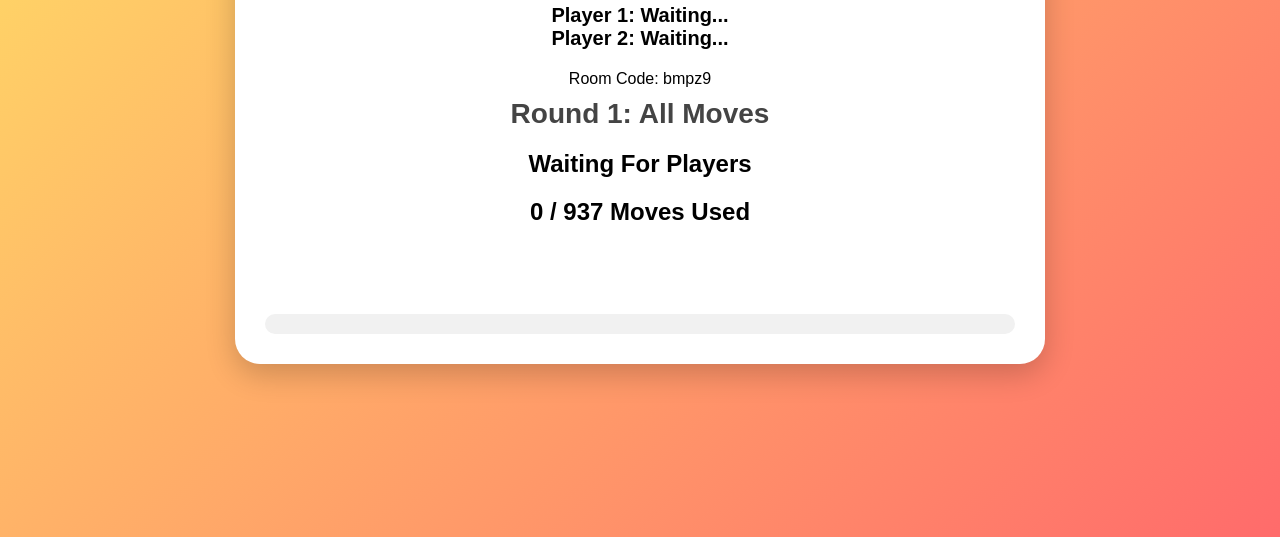
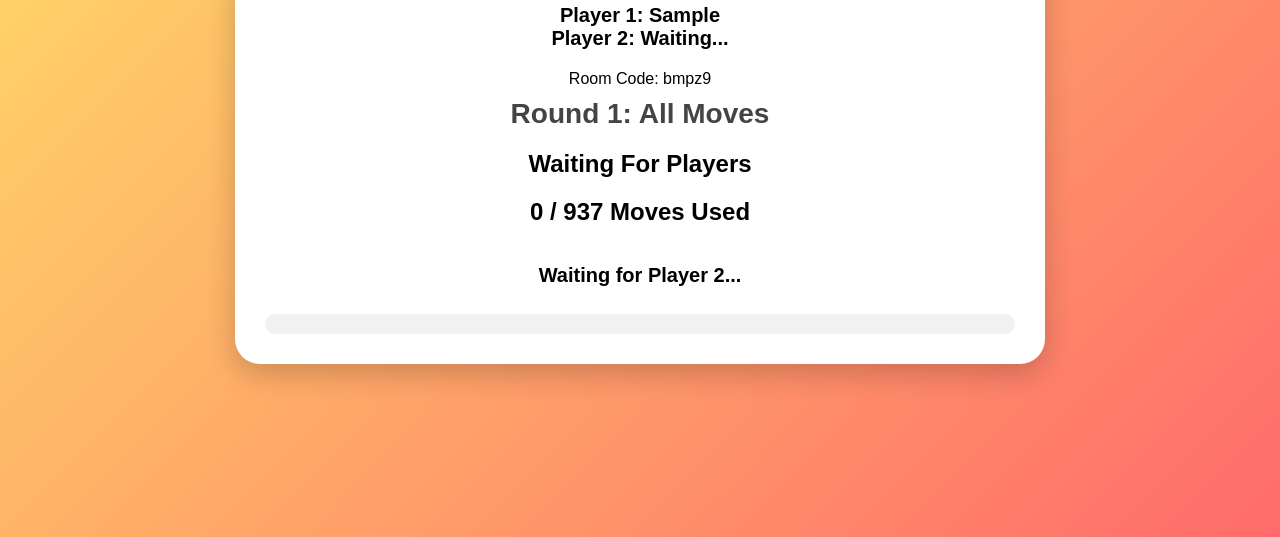
Before and after one commit to arcticice723/pokemon-move-battle, a website: page index.html in a window 1280 px wide. Both pictures are taken after typing "Sample", "Sample" into the empty fields and a click on the button "Create Room". Shown: the part 263-800 px from the top of the page. Drawn offline with nearby package versions, Linux system fonts and the light colour scheme; no server answers.

Commit message:
Describe update

```diff
--- a/index.html
+++ b/index.html
@@ -383,7 +383,7 @@
         document
           .getElementById(
             "usernameInput"
-          )
+         )
           .value
           .trim();
 
@@ -402,12 +402,21 @@
         }
       );
 
+      player1Text.textContent =
+        `Player 1: ${username}`;
+
+      player2Text.textContent =
+        `Player 2: Waiting...`;
+
       roomMenu.classList.add(
         "hidden"
       );
 
       roomCodeText.textContent =
         `Room Code: ${roomCode}`;
+
+      message.textContent =
+        "Waiting for Player 2...";
     }
 
     function joinRoom() {
```
